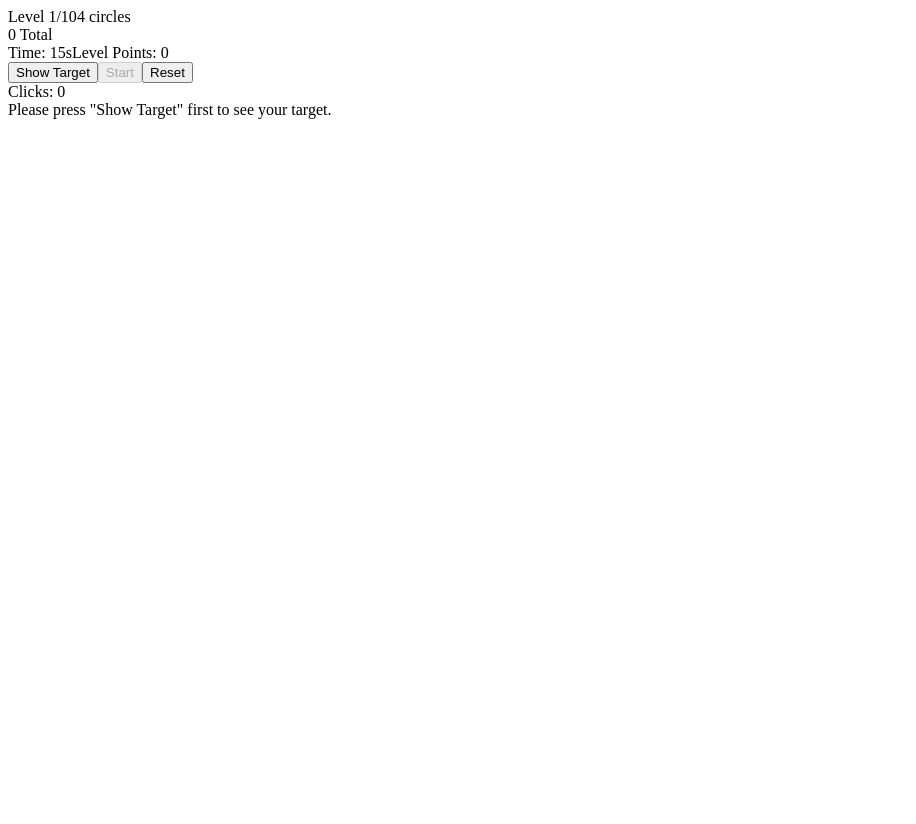
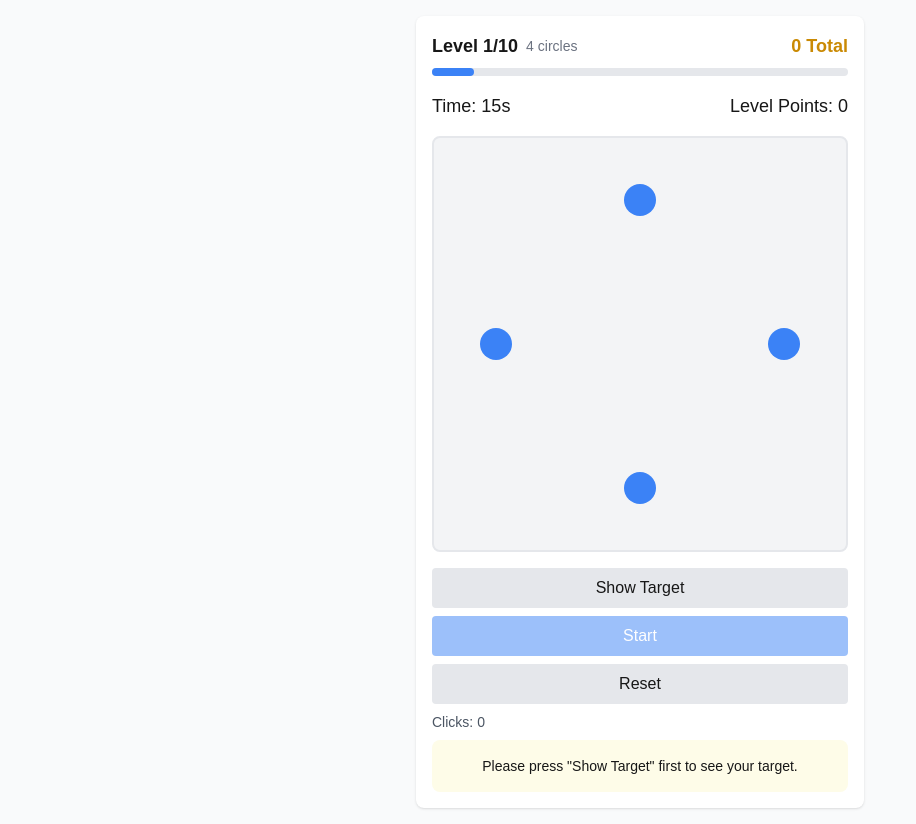
Before and after one commit to Happy8turtle/Reswitch_perceptual-game, a Next.js app: page / in a window 1280 px wide. Shown: the whole page, without its empty margins (0-916 px from the left). Before the commit the page ends 800 px from the top, so only its background shows below. Built offline with nearby package versions, Linux system fonts and the light colour scheme.

Commit message:
Fix page structure

```diff
--- a/app/layout.tsx
+++ b/app/layout.tsx
@@ -1,3 +1,10 @@
+import './globals.css'
+
+export const metadata = {
+  title: 'Perceptual Training Game',
+  description: 'A reaction training game',
+}
+
 export default function RootLayout({
   children,
 }: {
--- a/app/page.tsx
+++ b/app/page.tsx
@@ -1,14 +1,11 @@
 'use client'
-import dynamic from 'next/dynamic'
 
-const PerceptualGame = dynamic(() => import('./components/PerceptualGame'), {
-  ssr: false
-})
+import PerceptualGame from './components/PerceptualGame'
 
 export default function Home() {
   return (
-    <main className="min-h-screen p-4 bg-gray-50">
+    <div className="min-h-screen p-4 bg-gray-50">
       <PerceptualGame />
-    </main>
+    </div>
   )
 }
```
